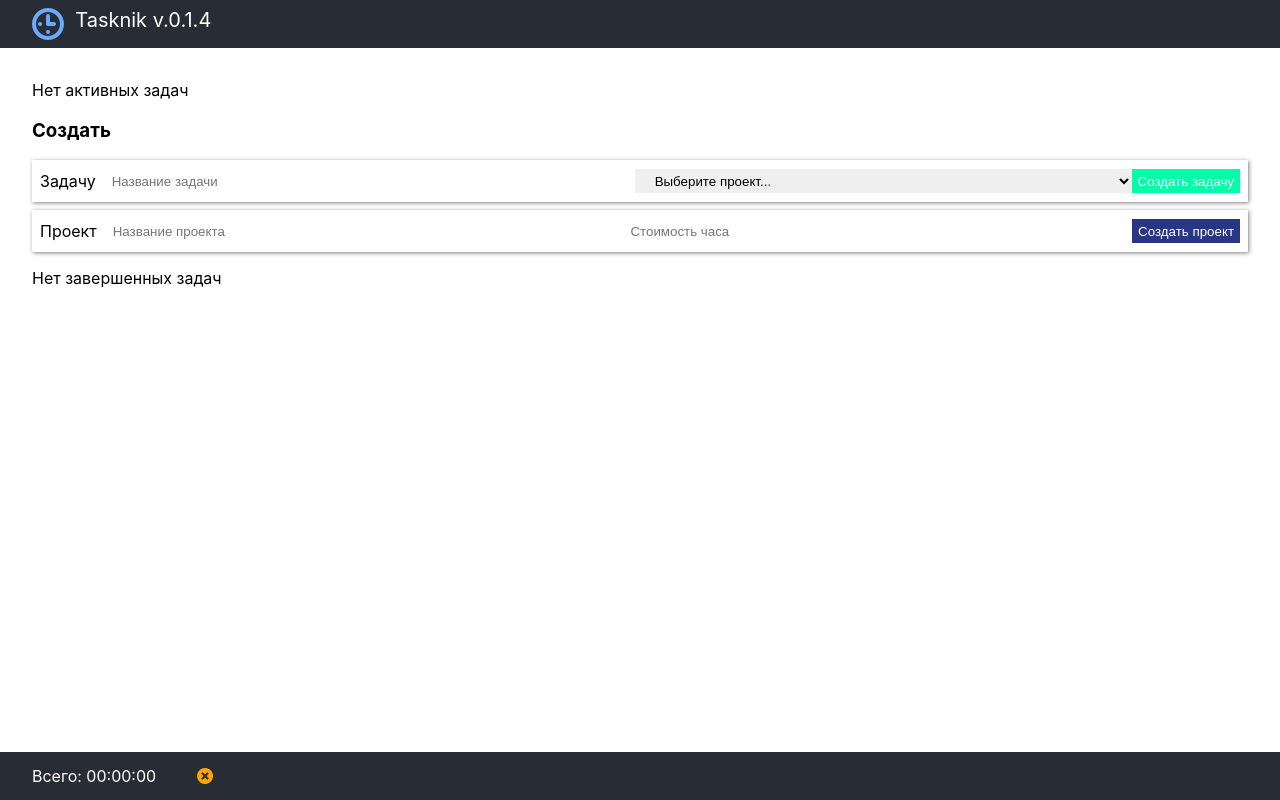
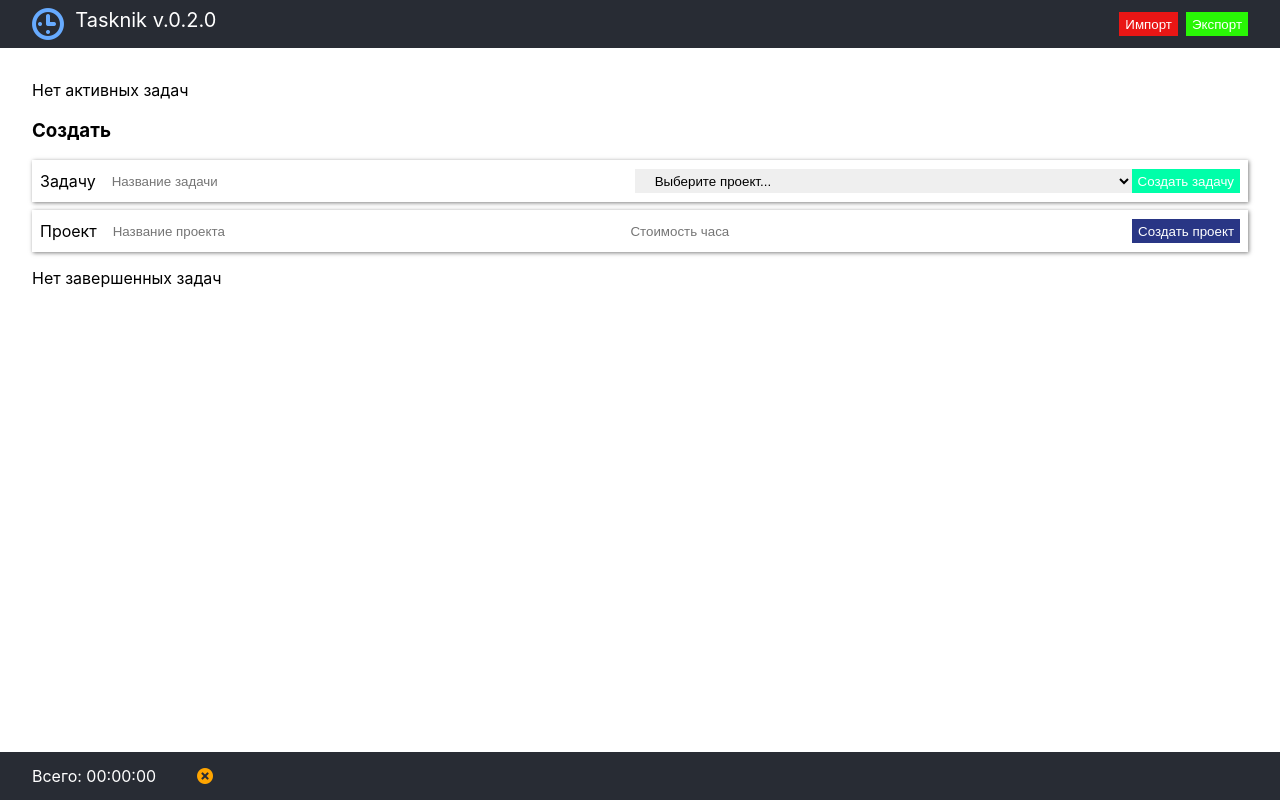
Before and after one commit to mikbox74/tasknik, a React (Create React App) app: page / in a window 1280 px wide. Built offline with nearby package versions, Linux system fonts and the light colour scheme.

Commit message:
Import / Export data capability

```diff
--- a/package.json
+++ b/package.json
@@ -1,6 +1,6 @@
 {
   "name": "tasknik",
-  "version": "0.1.4",
+  "version": "0.2.0",
   "private": true,
   "homepage": "http://mikbox74.github.io/tasknik",
   "dependencies": {
--- a/src/App.js
+++ b/src/App.js
@@ -8,6 +8,25 @@ import Sec2time from './Helpers/Sec2time';
 import ChangeFav from './Helpers/ChangeFav';
 import Modal from './Modal/Modal';
 import packageJson from '../package.json';
+
+const styles = {
+  button: {
+    cursor: 'pointer',
+    background: '#e91615',
+    color: '#fff',
+    border: 0,
+    height: '1.5rem'
+  },
+  buttons: {
+    padding:0,
+    marginLeft: "auto",
+    alignItems: "center"
+  },
+  button2: {
+    marginLeft: ".5rem",
+    background: '#29f605'
+  }
+}
 
 const appTitle = document.title
 const appSigns = ["[▶]", "[◀]"]
@@ -160,6 +179,56 @@ function App() {
     );
   }
 
+  function exportData() {
+    let blob = JSON.stringify({
+      totalTime: localStorage.getItem('totalTime'),
+      todos: localStorage.getItem('todos'),
+      projects: localStorage.getItem('projects'),
+    })
+    let name = "tasknik.json"
+    if (typeof navigator.msSaveBlob == "function") {
+      return navigator.msSaveBlob(blob, name)
+    }
+
+    let saver = document.createElementNS("http://www.w3.org/1999/xhtml", "a")
+    let blobURL = URL.createObjectURL(new Blob([blob], {type: "application/json"}))
+
+    saver.href = blobURL
+    saver.download = name
+    saver.dispatchEvent(new MouseEvent("click"))
+    URL.revokeObjectURL(blobURL)
+    saver = null
+  }
+
+  function importData() {
+    if (window.confirm("Все задачи, проекты и таймеры будут перезаписаны. Продолжить?")) {
+      setCurrentId(0)
+      let selector = document.createElementNS("http://www.w3.org/1999/xhtml", "input")
+      selector.type = "file"
+      selector.accept = "application/json"
+      selector.addEventListener("change", () => {
+        if (selector.files && selector.files[0]) {
+          let file = selector.files[0]
+          let reader = new FileReader()
+          reader.addEventListener('load', function (e) {
+            try {
+              let result = JSON.parse(e.target.result)
+              localStorage.setItem('totalTime', result.totalTime)
+              localStorage.setItem('todos', result.todos)
+              localStorage.setItem('projects', result.projects)
+              window.location.reload()
+            } catch (e) {
+              window.alert("Не удалось прочитать файл")
+            }
+          })
+          reader.readAsText(file)
+        }
+        selector = null
+      })
+      selector.dispatchEvent(new MouseEvent("click"))
+    }
+  }
+
   let active = todos.filter((todo => !todo.completed))
   let completed = todos.filter((todo => todo.completed))
 
@@ -178,8 +247,20 @@ function App() {
       <div className="App">
         <header className="App-header">
           <div>
-            <img src="./time-2-32.png" alt="Tasknik"/>&nbsp;
-            Tasknik v.{packageJson.version}
+            <div style={{padding:0}}>
+              <img src="./time-2-32.png" alt="Tasknik"/>&nbsp;
+              Tasknik v.{packageJson.version}
+            </div>
+            <div style={styles.buttons}>
+              <button
+                style={styles.button}
+                onClick={() => (importData())}
+                type="button">Импорт</button>
+              <button
+                style={{...styles.button, ...styles.button2}}
+                onClick={() => (exportData())}
+                type="button">Экспорт</button>
+            </div>
           </div>
         </header>
         <div className="App-content">
```
